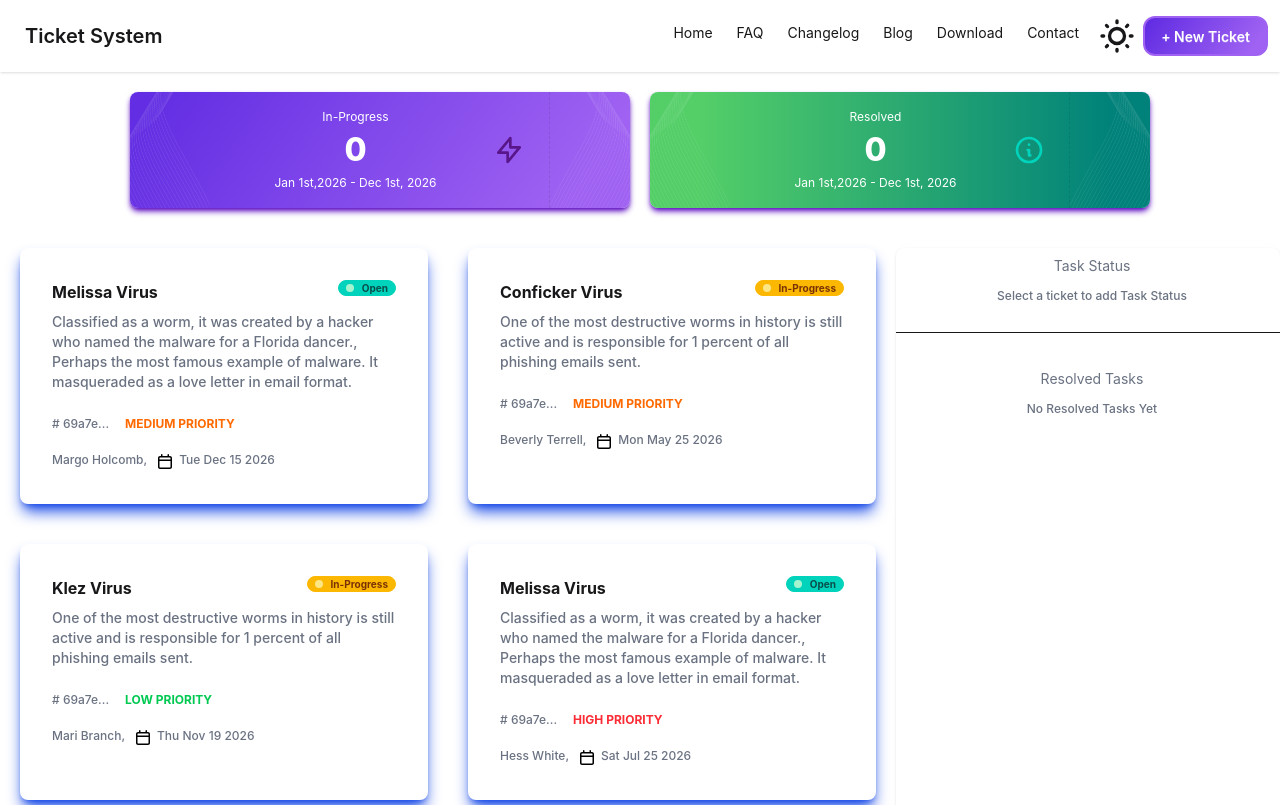
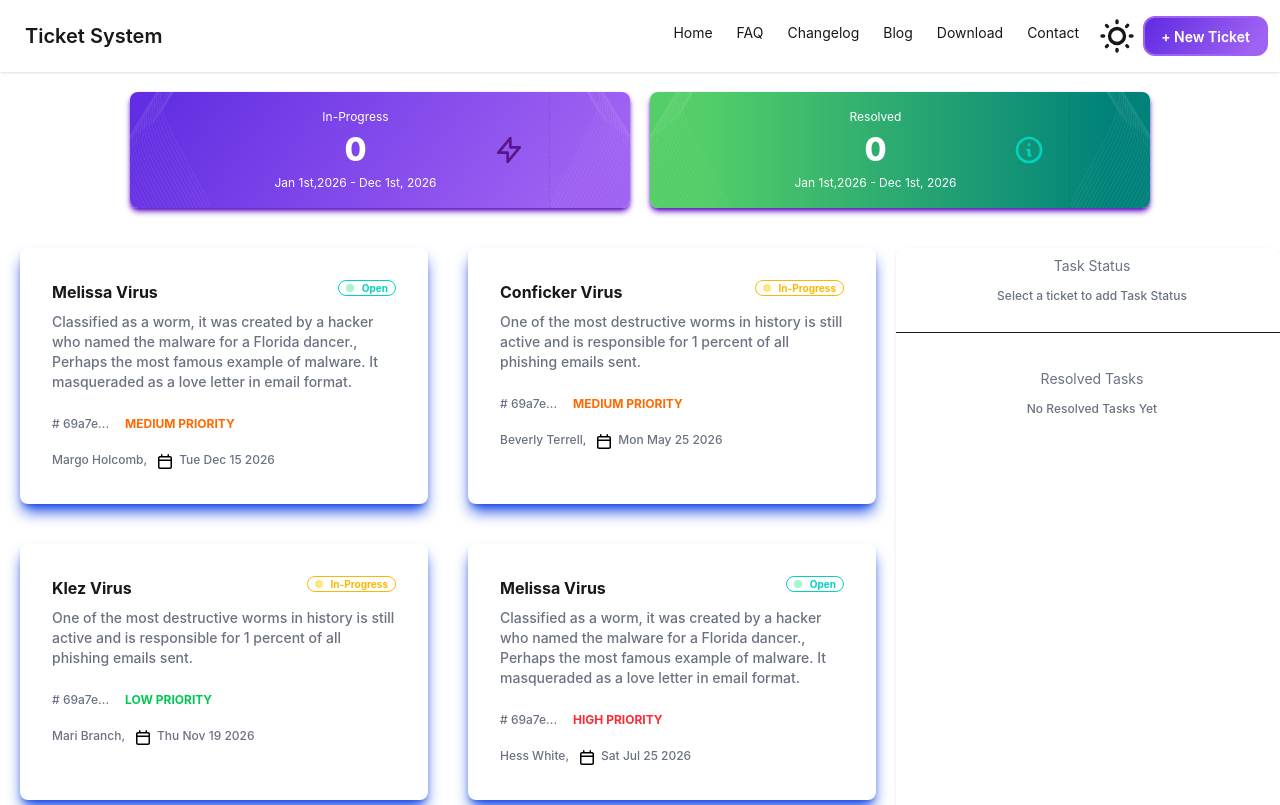
Before and after one commit to DexZed/mission-restart, a React (Vite) app in the folder assignment-2/: page / in a window 1280 px wide. Shown: the top 805 px of the page. Built offline with nearby package versions, Linux system fonts and the light colour scheme.

Commit message:
`Updated badge styles in statusChecker function`

```diff
--- a/assignment-2/src/components/Tickets.jsx
+++ b/assignment-2/src/components/Tickets.jsx
@@ -100,7 +100,7 @@ function statusChecker(status) {
     case "Open":
       return (
         <>
-          <span className="badge badge-xs badge-accent font-bold">
+          <span className="badge badge-xs badge-accent font-bold badge-outline">
             <span className="w-2 h-2 rounded-full bg-emerald-200"></span>{status}
           </span>
         </>
@@ -108,7 +108,7 @@ function statusChecker(status) {
     case "In-Progress":
       return (
         <>
-          <span className="badge badge-xs badge-warning font-bold">
+          <span className="badge badge-xs badge-warning font-bold badge-outline">
             <span className="w-2 h-2 rounded-full bg-amber-200"></span>{status}
           </span>
         </>
```
